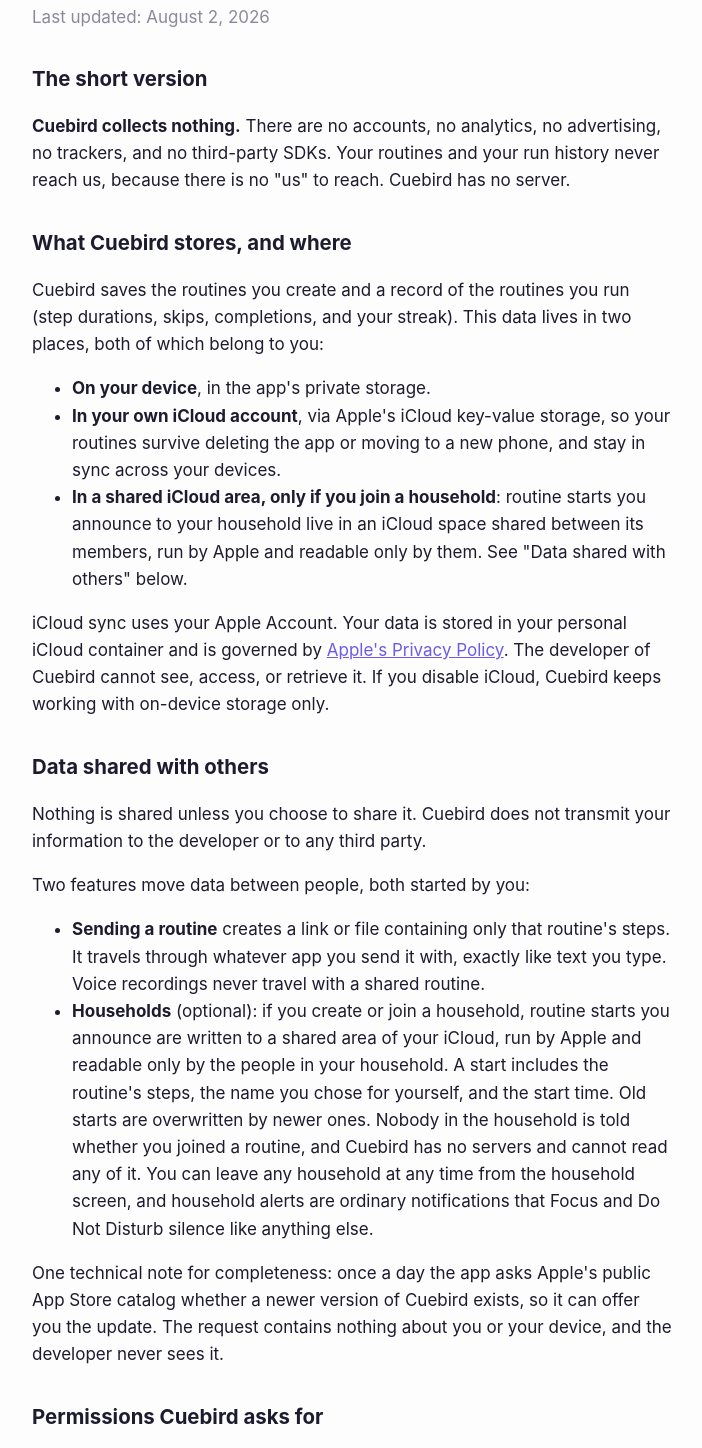
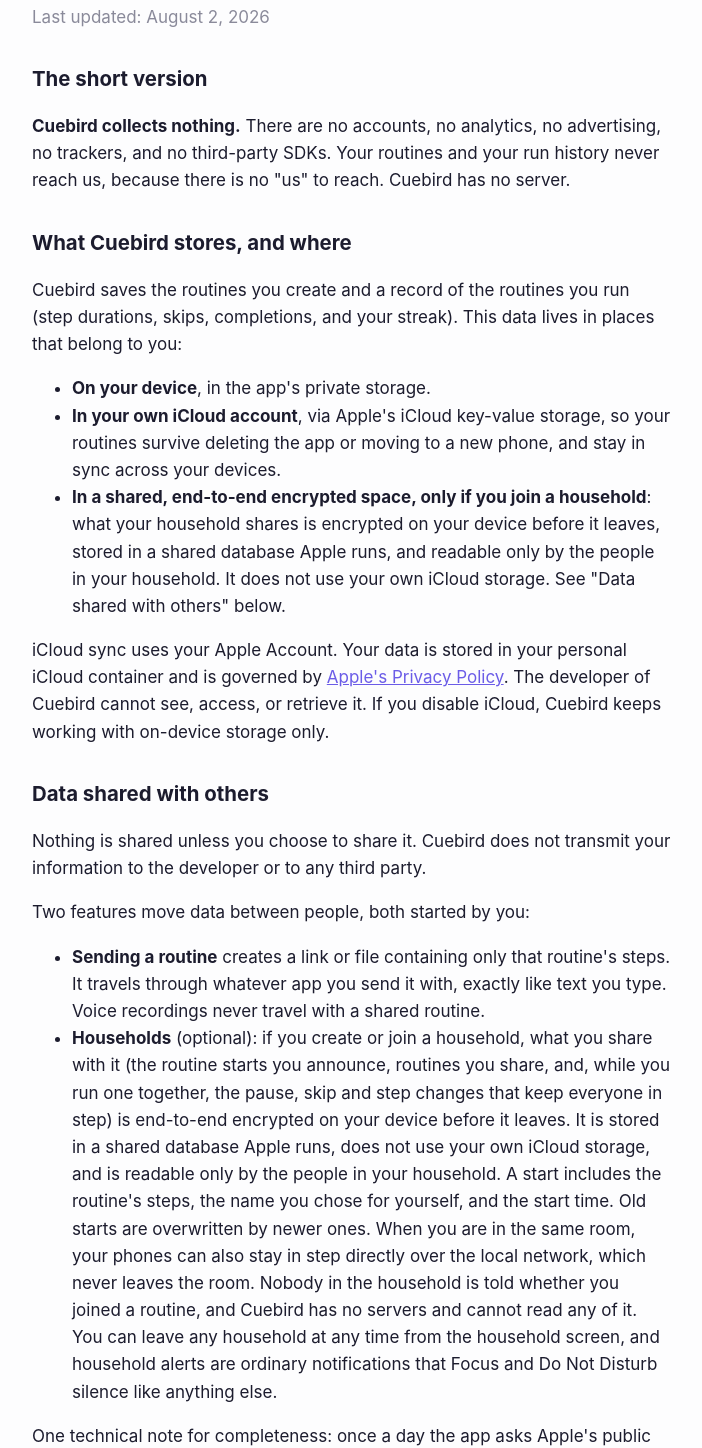
Before and after one commit to MikeyPetrillo/cuebird-site, a plain HTML site: page privacy.html in a window 1280 px wide. Shown: the part 120-1568 px from the top of the page, without its empty margins (288-990 px from the left). Drawn offline with Linux system fonts and the light colour scheme.

Commit message:
2.0 site update: Do it together, texted/QR invites, corrected household privacy
- index.html: badge to New in 2.0; household band rewritten for Do it together
  (same-room shared 3-2-1, group pause/skip/minute), invite by text or QR;
  corrected the household privacy line (end-to-end encrypted, does not use your
  iCloud storage, no servers) replacing the old "travels through your own iCloud".
- privacy.html: households now described as end-to-end encrypted in a shared
  database Apple runs (not the user's iCloud storage); added the Local Network
  permission (nearby Do it together); fixed the storage framing.
- faq.html: Add people is now the QR/link invite (not Apple's CKShare sheet);
  corrected the household privacy claim and the promote-enforcement wording.

No em or en dashes anywhere in the site. NOT deployed (Mike deploys cuebird.net).

Co-Authored-By: Claude Opus 4.8 <noreply@anthropic.com>

```diff
--- a/privacy.html
+++ b/privacy.html
@@ -34,16 +34,17 @@ Cuebird has no server.</p>
 
 <h2>What Cuebird stores, and where</h2>
 <p>Cuebird saves the routines you create and a record of the routines you run
-(step durations, skips, completions, and your streak). This data lives in two
-places, both of which belong to you:</p>
+(step durations, skips, completions, and your streak). This data lives in
+places that belong to you:</p>
 <ul>
   <li><strong>On your device</strong>, in the app's private storage.</li>
   <li><strong>In your own iCloud account</strong>, via Apple's iCloud
   key-value storage, so your routines survive deleting the app or moving to a
   new phone, and stay in sync across your devices.</li>
-  <li><strong>In a shared iCloud area, only if you join a household</strong>:
-  routine starts you announce to your household live in an iCloud space
-  shared between its members, run by Apple and readable only by them. See
+  <li><strong>In a shared, end-to-end encrypted space, only if you join a
+  household</strong>: what your household shares is encrypted on your device
+  before it leaves, stored in a shared database Apple runs, and readable only
+  by the people in your household. It does not use your own iCloud storage. See
   "Data shared with others" below.</li>
 </ul>
 <p>iCloud sync uses your Apple Account. Your data is stored in your personal
@@ -62,14 +63,19 @@ your information to the developer or to any third party.</p>
   with, exactly like text you type. Voice recordings never travel with a
   shared routine.</li>
   <li><strong>Households</strong> (optional): if you create or join a
-  household, routine starts you announce are written to a shared area of
-  your iCloud, run by Apple and readable only by the people in your
-  household. A start includes the routine's steps, the name you chose for
-  yourself, and the start time. Old starts are overwritten by newer ones.
-  Nobody in the household is told whether you joined a routine, and Cuebird
-  has no servers and cannot read any of it. You can leave any household at
-  any time from the household screen, and household alerts are ordinary notifications
-  that Focus and Do Not Disturb silence like anything else.</li>
+  household, what you share with it (the routine starts you announce, routines
+  you share, and, while you run one together, the pause, skip and step changes
+  that keep everyone in step) is end-to-end encrypted on your device before it
+  leaves. It is stored in a shared database Apple runs, does not use your own
+  iCloud storage, and is readable only by the people in your household. A start
+  includes the routine's steps, the name you chose for yourself, and the start
+  time. Old starts are overwritten by newer ones. When you are in the same
+  room, your phones can also stay in step directly over the local network,
+  which never leaves the room. Nobody in the household is told whether you
+  joined a routine, and Cuebird has no servers and cannot read any of it. You
+  can leave any household at any time from the household screen, and household
+  alerts are ordinary notifications that Focus and Do Not Disturb silence like
+  anything else.</li>
 </ul>
 <p>One technical note for completeness: once a day the app asks Apple's public
 App Store catalog whether a newer version of Cuebird exists, so it can offer
@@ -88,6 +94,9 @@ developer never sees it.</p>
   household starts and the optional check-in after a few days away. They are
   ordinary notifications; Focus and Do Not Disturb silence them like
   anything else.</li>
+  <li><strong>Local network</strong>: only while you run a routine together
+  with people in the same room, so your phones can stay in step directly. It is
+  used for nothing else, and it never leaves the room.</li>
 </ul>
 <p>Cuebird does not request access to your contacts, photos, location,
 camera, health data, or calendars.</p>
```
Also changed, not shown: faq.html (+9 -7 lines), index.html (+14 -12 lines).
